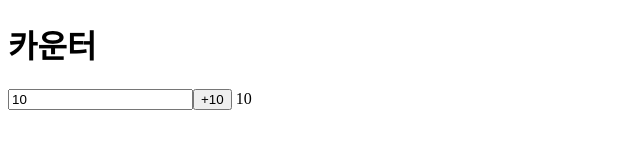
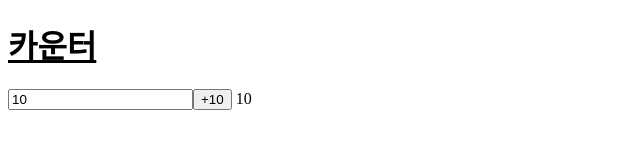
Before and after one commit to egoingsb/lg-20250918-2, a React (Vite) app: page / in a window 1280 px wide. Shown: the top 160 px of the page, without its empty margins (0-640 px from the left). Built offline with nearby package versions, Linux system fonts and the light colour scheme.

Commit message:
1. style props의 값은 객체다. 2. 속성명은 낙타표기법을 쓴다. text-decoration X, textDecoration O

```diff
--- a/src/App.tsx
+++ b/src/App.tsx
@@ -11,9 +11,10 @@ function Counter({ title, initValue }: CounterProps) {
     const changeHandler = (evt: React.ChangeEvent<HTMLInputElement>) => {
         setStep(Number(evt.target.value));
     };
+    const design = { textDecoration: "underline" };
     return (
         <>
-            <h1>{title}</h1>
+            <h1 style={design}>{title}</h1>
             <input type="number" value={step} onChange={changeHandler} />
             <button onClick={up}>+{step}</button> {countValue}
         </>
```
